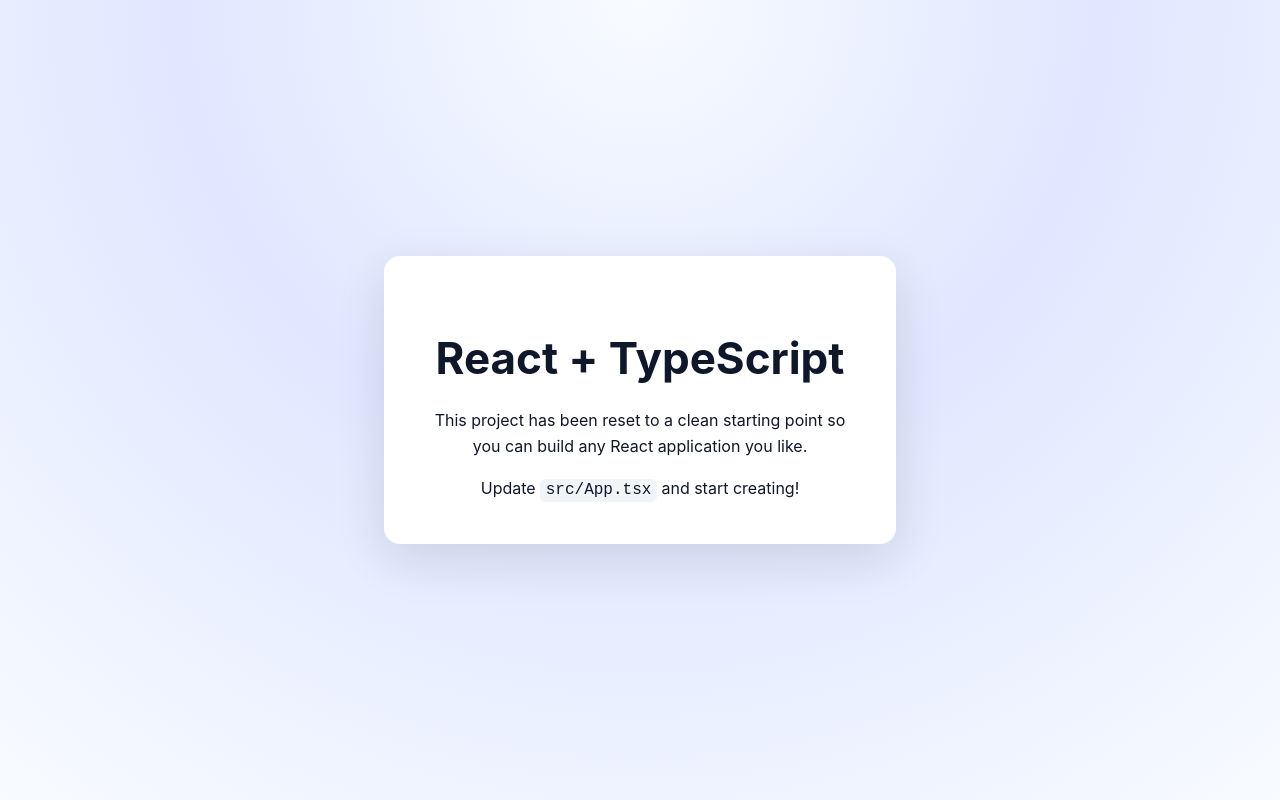
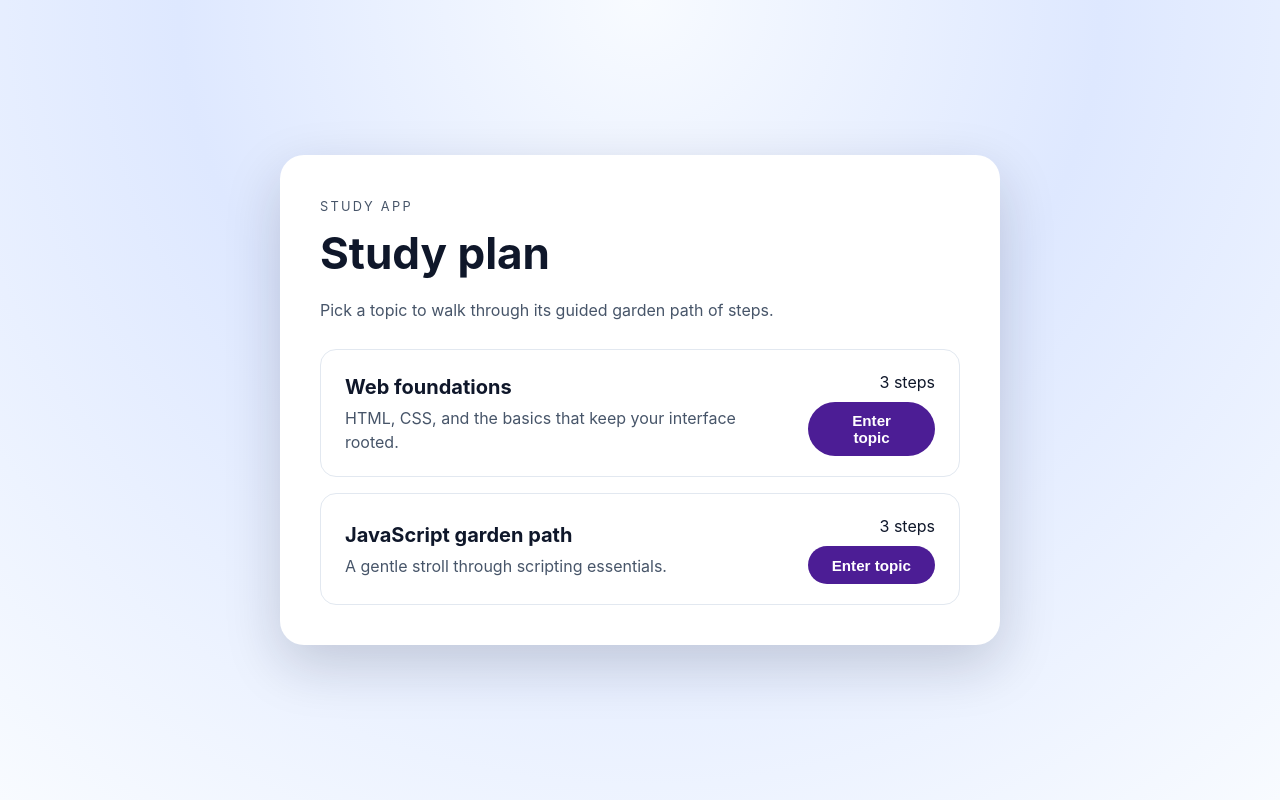
Before and after one commit to sakkess/engprototype, a React (Vite) app: page / in a window 1280 px wide. Built offline with nearby package versions, Linux system fonts and the light colour scheme.

Commit message:
feat: add study plan and topic flow views

```diff
--- a/src/App.css
+++ b/src/App.css
@@ -3,34 +3,140 @@
   display: flex;
   align-items: center;
   justify-content: center;
-  background: radial-gradient(circle at top, #f8fbff 0%, #e0e7ff 45%, #f8fbff 100%);
-  color: #0f172a;
-  font-family: 'Inter', system-ui, -apple-system, BlinkMacSystemFont, 'Segoe UI', sans-serif;
+  padding: 2rem;
+  background: radial-gradient(circle at top, #f8fbff 0%, #dee8ff 45%, #f8fbff 100%);
 }
 
-.app__content {
-  padding: 2rem 3rem;
-  border-radius: 1rem;
+.card {
+  width: min(720px, 100%);
   background: white;
-  box-shadow: 0 15px 50px rgba(15, 23, 42, 0.12);
-  text-align: center;
-  max-width: 32rem;
+  border-radius: 1.5rem;
+  padding: 2.5rem;
+  box-shadow: 0 20px 55px rgba(15, 23, 42, 0.18);
+  display: flex;
+  flex-direction: column;
+  gap: 1.5rem;
 }
 
-.app__content h1 {
-  font-size: clamp(2rem, 5vw, 2.75rem);
-  margin-bottom: 1rem;
+.card__header h1 {
+  font-size: clamp(2rem, 4vw, 2.75rem);
+  margin: 0.25rem 0 0.75rem;
 }
 
-.app__content p {
-  font-size: 1rem;
-  line-height: 1.65;
-  margin-bottom: 0.5rem;
+.card__header p {
+  margin: 0.15rem 0;
+  color: #475569;
 }
 
-code {
-  font-family: 'JetBrains Mono', 'Fira Code', monospace;
-  background: #f1f5f9;
-  padding: 0.15rem 0.35rem;
-  border-radius: 0.35rem;
+.eyebrow {
+  text-transform: uppercase;
+  font-size: 0.8rem;
+  letter-spacing: 0.18em;
+  color: #94a3b8;
+  margin: 0;
 }
+
+.study-plan__topics {
+  display: flex;
+  flex-direction: column;
+  gap: 1rem;
+}
+
+.study-topic {
+  border: 1px solid #e2e8f0;
+  border-radius: 1rem;
+  padding: 1.25rem 1.5rem;
+  display: flex;
+  justify-content: space-between;
+  gap: 1rem;
+  align-items: center;
+}
+
+.study-topic h2 {
+  margin: 0 0 0.25rem;
+  font-size: 1.25rem;
+}
+
+.study-topic p {
+  margin: 0;
+  color: #475569;
+}
+
+.study-topic__actions {
+  display: flex;
+  flex-direction: column;
+  align-items: flex-end;
+  gap: 0.5rem;
+}
+
+button {
+  border: none;
+  border-radius: 999px;
+  padding: 0.65rem 1.5rem;
+  font-size: 0.95rem;
+  font-weight: 600;
+  background: #4c1d95;
+  color: white;
+  cursor: pointer;
+  transition: transform 150ms ease, box-shadow 150ms ease;
+}
+
+button:hover {
+  transform: translateY(-1px);
+  box-shadow: 0 10px 20px rgba(76, 29, 149, 0.2);
+}
+
+.topic-flow__body {
+  border: 1px solid #e2e8f0;
+  border-radius: 1.25rem;
+  padding: 1.5rem;
+  background: #f8fafc;
+}
+
+.topic-step h2 {
+  margin-top: 0;
+}
+
+.topic-step p {
+  color: #475569;
+}
+
+.topic-flow__progress {
+  font-weight: 600;
+  color: #0f172a;
+}
+
+.topic-flow__nav {
+  display: flex;
+  justify-content: space-between;
+}
+
+.topic-flow__nav button {
+  width: 48%;
+}
+
+@media (max-width: 640px) {
+  .card {
+    padding: 1.75rem;
+  }
+
+  .study-topic {
+    flex-direction: column;
+    align-items: flex-start;
+  }
+
+  .study-topic__actions {
+    width: 100%;
+    flex-direction: row;
+    justify-content: space-between;
+  }
+
+  .topic-flow__nav button {
+    width: auto;
+    flex: 1;
+  }
+
+  .topic-flow__nav {
+    gap: 1rem;
+  }
+}
--- a/src/App.tsx
+++ b/src/App.tsx
@@ -1,16 +1,131 @@
+import { useState } from 'react'
+import type { ComponentType } from 'react'
 import './App.css'
+import StudyPlanView from './views/StudyPlanView'
+import TopicFlowView from './views/TopicFlowView'
+import ConceptSeedsView from './views/topicFlow/ConceptSeedsView'
+import PracticePatchView from './views/topicFlow/PracticePatchView'
+import ReflectionClearingView from './views/topicFlow/ReflectionClearingView'
 
-function App() {
+type TopicStep = {
+  id: string
+  label: string
+  View: ComponentType
+}
+
+type TopicFlow = {
+  id: string
+  title: string
+  summary: string
+  steps: TopicStep[]
+}
+
+type ViewState = { type: 'plan' } | { type: 'topicFlow'; topicId: string; stepIndex: number }
+
+const TOPIC_FLOWS: TopicFlow[] = [
+  {
+    id: 'web-foundations',
+    title: 'Web foundations',
+    summary: 'HTML, CSS, and the basics that keep your interface rooted.',
+    steps: [
+      { id: 'concept', label: 'Concept seeds', View: ConceptSeedsView },
+      { id: 'practice', label: 'Practice patch', View: PracticePatchView },
+      { id: 'reflection', label: 'Reflection clearing', View: ReflectionClearingView },
+    ],
+  },
+  {
+    id: 'js-garden',
+    title: 'JavaScript garden path',
+    summary: 'A gentle stroll through scripting essentials.',
+    steps: [
+      { id: 'concept-js', label: 'Concept seeds', View: ConceptSeedsView },
+      { id: 'practice-js', label: 'Practice patch', View: PracticePatchView },
+      { id: 'reflection-js', label: 'Reflection clearing', View: ReflectionClearingView },
+    ],
+  },
+]
+
+const App = () => {
+  const [viewState, setViewState] = useState<ViewState>({ type: 'plan' })
+
+  const openTopic = (topicId: string) => {
+    setViewState({ type: 'topicFlow', topicId, stepIndex: 0 })
+  }
+
+  const activeTopic =
+    viewState.type === 'topicFlow'
+      ? TOPIC_FLOWS.find((topic) => topic.id === viewState.topicId)
+      : undefined
+
+  const handleBack = () => {
+    if (viewState.type !== 'topicFlow' || !activeTopic) {
+      setViewState({ type: 'plan' })
+      return
+    }
+
+    if (viewState.stepIndex === 0) {
+      setViewState({ type: 'plan' })
+      return
+    }
+
+    setViewState({ type: 'topicFlow', topicId: viewState.topicId, stepIndex: viewState.stepIndex - 1 })
+  }
+
+  const handleNext = () => {
+    if (viewState.type !== 'topicFlow' || !activeTopic) {
+      setViewState({ type: 'plan' })
+      return
+    }
+
+    const isLastStep = viewState.stepIndex >= activeTopic.steps.length - 1
+
+    if (isLastStep) {
+      setViewState({ type: 'plan' })
+      return
+    }
+
+    setViewState({ type: 'topicFlow', topicId: viewState.topicId, stepIndex: viewState.stepIndex + 1 })
+  }
+
+  const planView = (
+    <main className="app">
+      <StudyPlanView
+        topics={TOPIC_FLOWS.map((topic) => ({
+          id: topic.id,
+          title: topic.title,
+          summary: topic.summary,
+          stepsCount: topic.steps.length,
+        }))}
+        onOpenTopic={openTopic}
+      />
+    </main>
+  )
+
+  if (viewState.type === 'plan') {
+    return planView
+  }
+
+  if (!activeTopic) {
+    return planView
+  }
+
+  const currentStep = activeTopic.steps[viewState.stepIndex]
+
+  if (!currentStep) {
+    return planView
+  }
+
   return (
     <main className="app">
-      <section className="app__content">
-        <h1>React + TypeScript</h1>
-        <p>
-          This project has been reset to a clean starting point so you can build any React application you
-          like.
-        </p>
-        <p>Update <code>src/App.tsx</code> and start creating!</p>
-      </section>
+      <TopicFlowView
+        topicTitle={activeTopic.title}
+        topicSummary={activeTopic.summary}
+        stepIndex={viewState.stepIndex}
+        totalSteps={activeTopic.steps.length}
+        StepView={currentStep.View}
+        onBack={handleBack}
+        onNext={handleNext}
+      />
     </main>
   )
 }
--- /dev/null
+++ b/src/views/StudyPlanView.tsx
@@ -0,0 +1,44 @@
+import type { FC } from 'react'
+
+export type StudyTopic = {
+  id: string
+  title: string
+  summary: string
+  stepsCount: number
+}
+
+type StudyPlanViewProps = {
+  topics: StudyTopic[]
+  onOpenTopic: (topicId: string) => void
+}
+
+const StudyPlanView: FC<StudyPlanViewProps> = ({ topics, onOpenTopic }) => {
+  return (
+    <section className="card">
+      <header className="card__header">
+        <p className="eyebrow">Study app</p>
+        <h1>Study plan</h1>
+        <p>Pick a topic to walk through its guided garden path of steps.</p>
+      </header>
+
+      <div className="study-plan__topics">
+        {topics.map((topic) => (
+          <article key={topic.id} className="study-topic">
+            <div>
+              <h2>{topic.title}</h2>
+              <p>{topic.summary}</p>
+            </div>
+            <div className="study-topic__actions">
+              <span>{topic.stepsCount} steps</span>
+              <button type="button" onClick={() => onOpenTopic(topic.id)}>
+                Enter topic
+              </button>
+            </div>
+          </article>
+        ))}
+      </div>
+    </section>
+  )
+}
+
+export default StudyPlanView
--- /dev/null
+++ b/src/views/TopicFlowView.tsx
@@ -0,0 +1,49 @@
+import type { ComponentType, FC } from 'react'
+
+type TopicFlowViewProps = {
+  topicTitle: string
+  topicSummary: string
+  stepIndex: number
+  totalSteps: number
+  StepView: ComponentType
+  onBack: () => void
+  onNext: () => void
+}
+
+const TopicFlowView: FC<TopicFlowViewProps> = ({
+  topicTitle,
+  topicSummary,
+  stepIndex,
+  totalSteps,
+  StepView,
+  onBack,
+  onNext,
+}) => {
+  return (
+    <section className="card topic-flow">
+      <header className="card__header">
+        <p className="eyebrow">Topic flow</p>
+        <h1>{topicTitle}</h1>
+        <p>{topicSummary}</p>
+        <p className="topic-flow__progress">
+          Step {stepIndex + 1} of {totalSteps}
+        </p>
+      </header>
+
+      <div className="topic-flow__body">
+        <StepView />
+      </div>
+
+      <footer className="topic-flow__nav">
+        <button type="button" onClick={onBack}>
+          Back
+        </button>
+        <button type="button" onClick={onNext}>
+          Next
+        </button>
+      </footer>
+    </section>
+  )
+}
+
+export default TopicFlowView
--- /dev/null
+++ b/src/views/topicFlow/ConceptSeedsView.tsx
@@ -0,0 +1,16 @@
+const ConceptSeedsView = () => (
+  <div className="topic-step">
+    <h2>Plant the concept seeds</h2>
+    <p>
+      Skim the main ideas of the topic and jot down the core terms you notice. Imagine placing labeled
+      stones along a path to remind you where to step next.
+    </p>
+    <ul>
+      <li>Read the first paragraph of the reference material.</li>
+      <li>Highlight three words or phrases that define the topic.</li>
+      <li>Write one sentence describing what success looks like.</li>
+    </ul>
+  </div>
+)
+
+export default ConceptSeedsView
--- /dev/null
+++ b/src/views/topicFlow/PracticePatchView.tsx
@@ -0,0 +1,16 @@
+const PracticePatchView = () => (
+  <div className="topic-step">
+    <h2>Tend the practice patch</h2>
+    <p>
+      Work through a tiny exercise that forces you to touch the material. Keep it lightweight—this is just a
+      rehearsal lap around the garden.
+    </p>
+    <ol>
+      <li>Pick a simple prompt related to the topic.</li>
+      <li>Spend five minutes solving it without worrying about perfection.</li>
+      <li>Note the part that felt the trickiest so you can revisit it later.</li>
+    </ol>
+  </div>
+)
+
+export default PracticePatchView
--- /dev/null
+++ b/src/views/topicFlow/ReflectionClearingView.tsx
@@ -0,0 +1,16 @@
+const ReflectionClearingView = () => (
+  <div className="topic-step">
+    <h2>Pause in the reflection clearing</h2>
+    <p>
+      Capture the story of what you just learned. This keeps the path clear when you return tomorrow.
+    </p>
+    <p>Ask yourself:</p>
+    <ul>
+      <li>What surprised you?</li>
+      <li>What still needs watering?</li>
+      <li>What should the next lap focus on?</li>
+    </ul>
+  </div>
+)
+
+export default ReflectionClearingView
```
